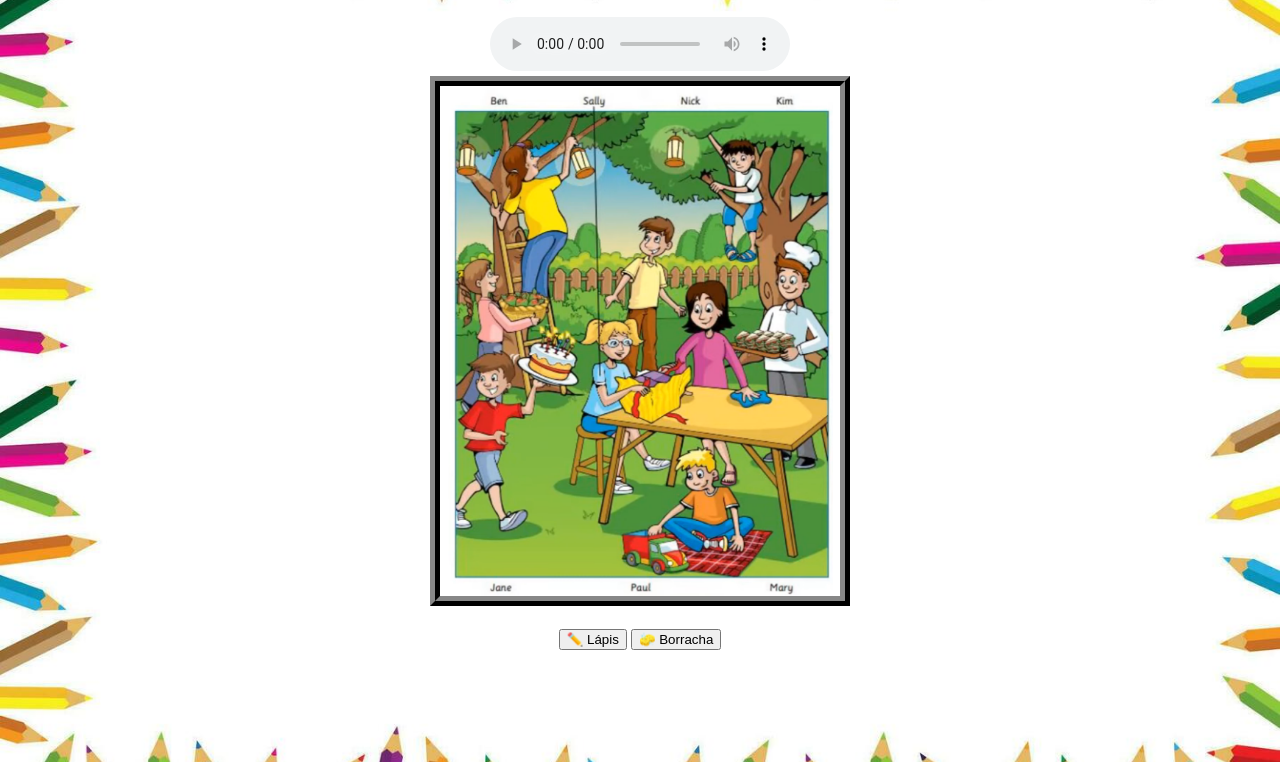
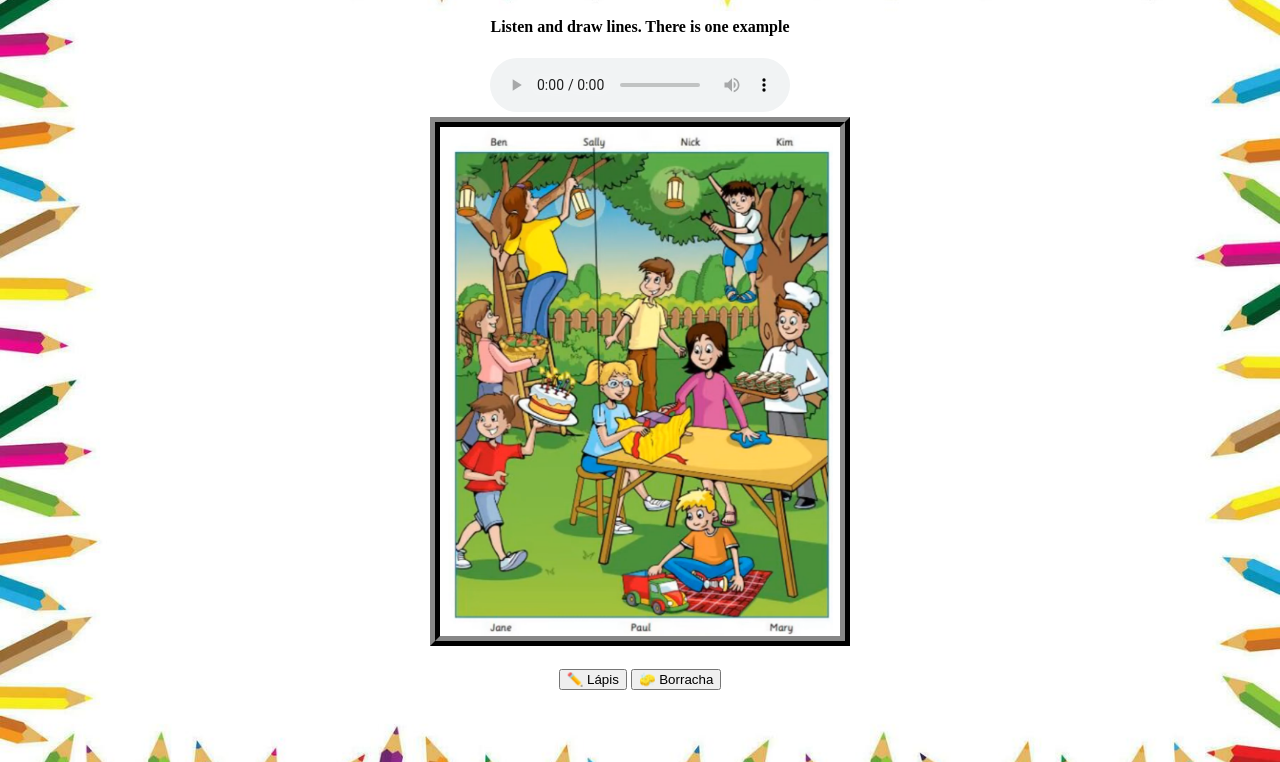
Before and after one commit to OPLProgramming/A1-Listening-Part-1, a plain HTML site: page index.html in a window 1280 px wide. Shown: the part 38-800 px from the top of the page. Drawn offline with Linux system fonts and the light colour scheme.

Commit message:
Update index.html

```diff
--- a/index.html
+++ b/index.html
@@ -12,6 +12,7 @@
 
     <div align="center">
         <h2>A1 Listening - Part 1</h2>
+        <h4>Listen and draw lines. There is one example</h4>
         <audio controls>
             <source src="Movers test  Listening part 1.mp3" type="audio/mpeg">
         </audio>
```
